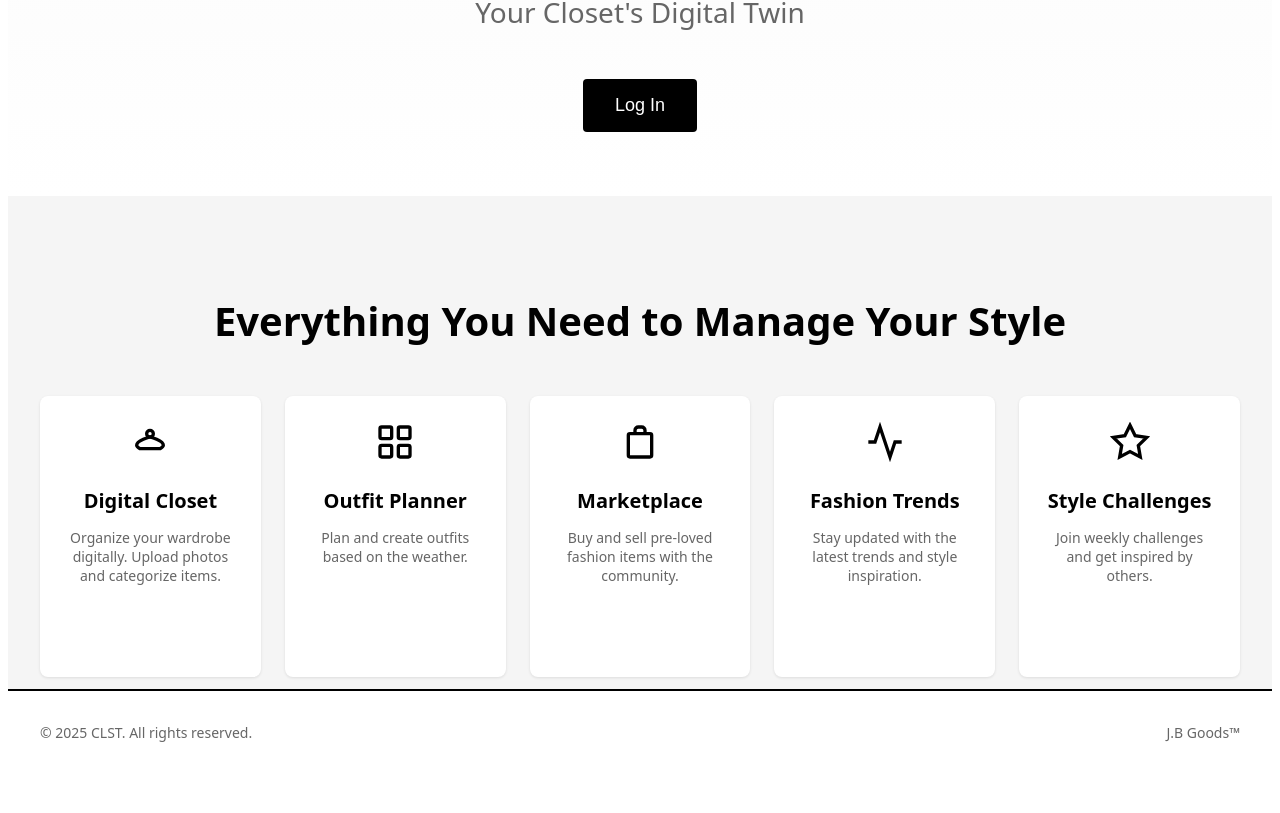
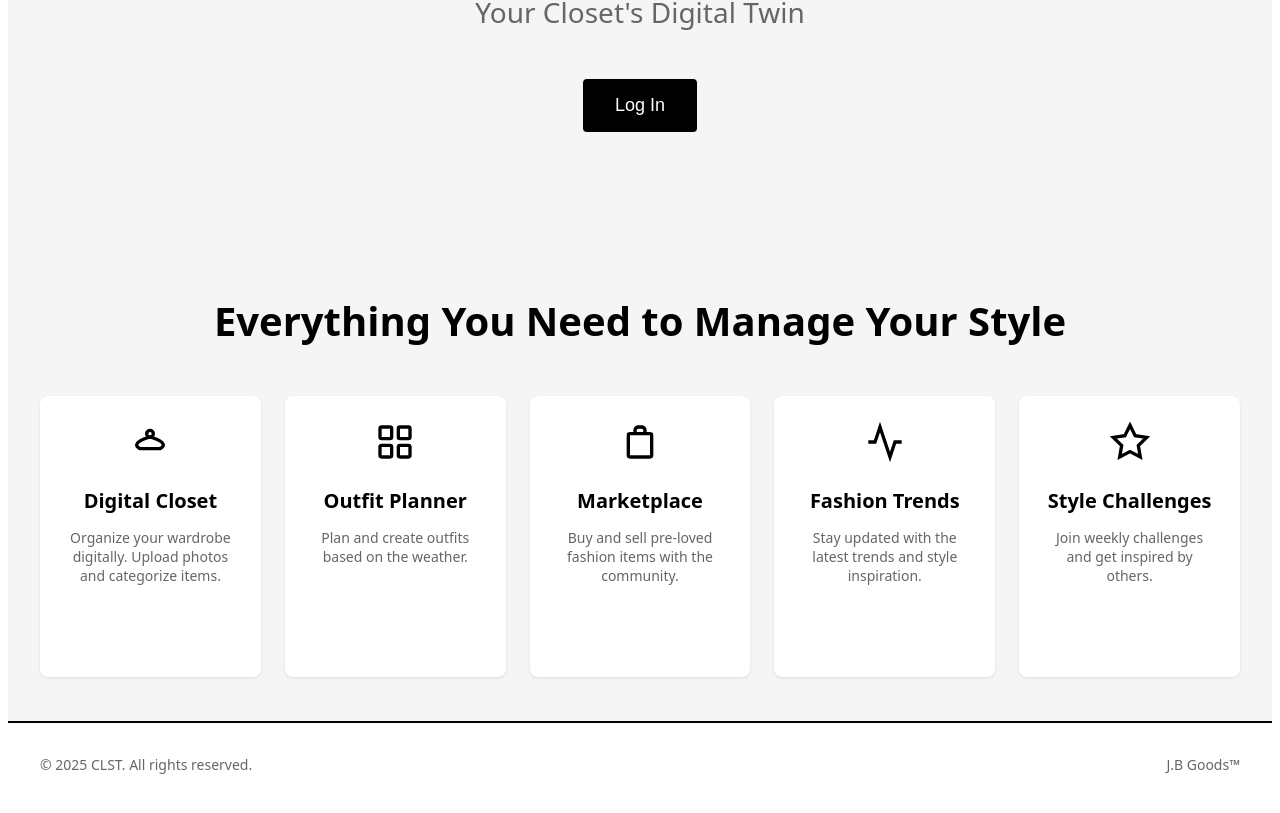
Before and after one commit to jbhatnagar00/CLST-2, a React (Vite) app: page / in a window 1280 px wide. Shown: the part 303-1116 px from the top of the page. Before the commit the page ends 1085 px from the top, so only its background shows below. Built offline with nearby package versions, Linux system fonts and the light colour scheme.

Commit message:
Update HomePage.tsx

```diff
--- a/src/pages/HomePage.tsx
+++ b/src/pages/HomePage.tsx
@@ -54,7 +54,7 @@ const HomePage = () => {
       <section style={{
         padding: '4rem 2rem',
         textAlign: 'center',
-        background: 'linear-gradient(to bottom, #fafafa, white)'
+        backgroundColor: '#f5f5f5'
       }}>
         <div style={{ maxWidth: '800px', margin: '0 auto' }}>
           <h1 style={{
@@ -98,7 +98,11 @@ const HomePage = () => {
       </section>
 
       {/* Features Section */}
-      <section style={{ padding: '4rem 2rem' }}>
+      <section style={{
+        padding: '4rem 2rem',
+        backgroundColor: '#f5f5f5',
+        paddingBottom: '6rem'
+      }}>
         <div style={{ maxWidth: '1200px', margin: '0 auto' }}>
           <h2 style={{
             fontSize: '2.5rem',
```
